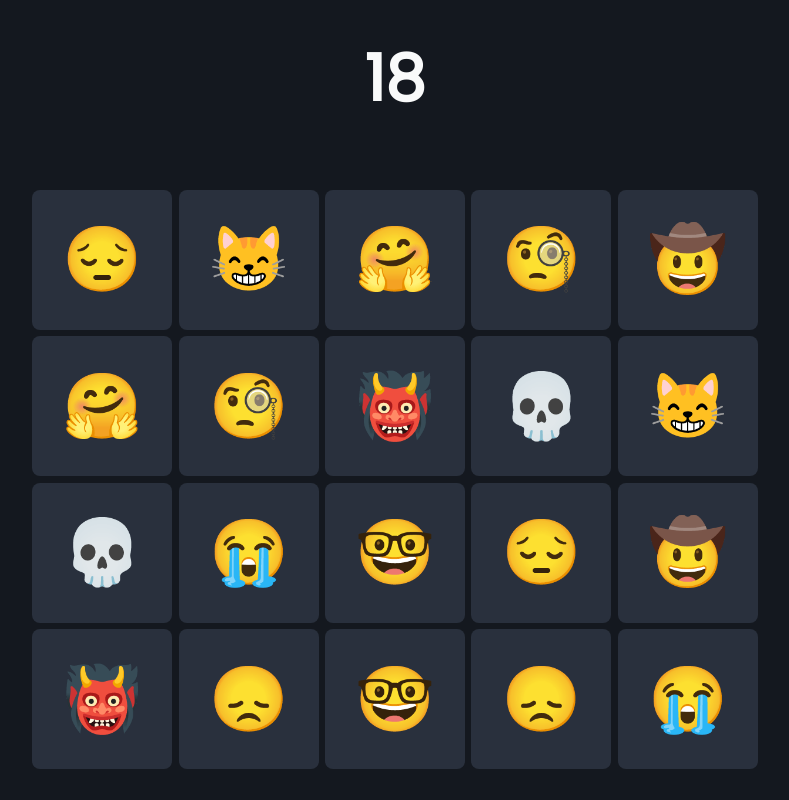
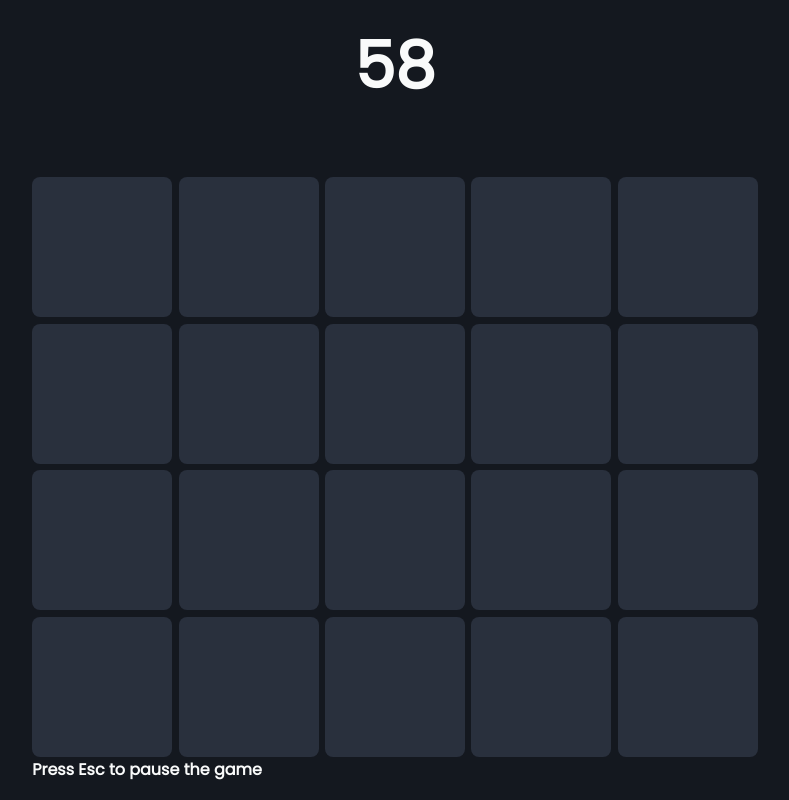
Before and after one commit to gabrieldominguezduran/svelte_demo, a SvelteKit app: page / in a window 1280 px wide. Both pictures are taken after a click on the button "PLAY". Shown: the whole page, without its empty margins (245-1034 px from the left). Built offline with nearby package versions, Linux system fonts and the light colour scheme.

Commit message:
Add flip style and pause function

```diff
--- a/src/routes/+page.svelte
+++ b/src/routes/+page.svelte
@@ -1,4 +1,5 @@
 <script>
+  import { flip } from "svelte/animate";
   import { emoji } from "./emojis";
 
   let state = "start";
@@ -8,7 +9,7 @@
   let selected = [];
   let matches = [];
   let timerId = null;
-  let time = 20;
+  let time = 60;
 
   function startGameTimer() {
     function countdown() {
@@ -53,7 +54,7 @@
     selected = [];
     matches = [];
     timerId = null;
-    time = 20;
+    time = 60;
   }
   function gameWon() {
     state = "won";
@@ -64,6 +65,20 @@
     resetGame();
   }
 
+  function pauseGame(e) {
+    if (e.key === "Escape") {
+      console.log("CLick");
+      switch (state) {
+        case "playing":
+          state = "paused";
+          break;
+        case "paused":
+          state = "playing";
+          break;
+      }
+    }
+  }
+
   $: if (state === "playing") {
     !timerId && startGameTimer();
   }
@@ -72,6 +87,16 @@
   $: maxMatches === matches.length && gameWon();
   $: time === 0 && gameLost();
 </script>
+
+<svelte:window on:keydown={pauseGame} />
+
+{#if state === "paused"}
+  <div class="paused">
+    <h1>Game paused</h1>
+    <button on:click={() => (state = "playing")}>Resume</button>
+    <h5>Or press Esc again 😉</h5>
+  </div>
+{/if}
 
 {#if state === "start"}
   <h1>Matching game</h1>
@@ -97,13 +122,15 @@
       <button
         class="card"
         class:selected={isSelected}
+        class:flip={isSelectedOrMatch}
         disabled={isSelectedOrMatch}
         on:click={() => selectCard(cardIndex)}
       >
-        <div class:match>{card}</div>
+        <div class="back" class:match>{card}</div>
       </button>
     {/each}
   </div>
+  <h4>Press Esc to pause the game</h4>
 {/if}
 
 {#if state === "lost"}
@@ -117,6 +144,15 @@
 {/if}
 
 <style>
+  .paused {
+    display: grid;
+    place-content: center;
+    text-align: center;
+
+    & h5 {
+      margin-top: 1rem;
+    }
+  }
   .cards {
     display: grid;
     grid-template-columns: repeat(5, 1fr);
@@ -128,9 +164,25 @@
     width: 140px;
     font-size: 4rem;
     background-color: var(--bg-2);
+    transition: rotate 0.3s ease-out;
+    transform-style: preserve-3d;
 
     &.selected {
       border: 4px solid var(--border);
+    }
+
+    &.flip {
+      rotate: y 180deg;
+      pointer-events: none;
+    }
+
+    & .back {
+      position: absolute;
+      inset: 0;
+      display: grid;
+      place-content: center;
+      backface-visibility: hidden;
+      rotate: y 180deg;
     }
 
     & .match {
```
